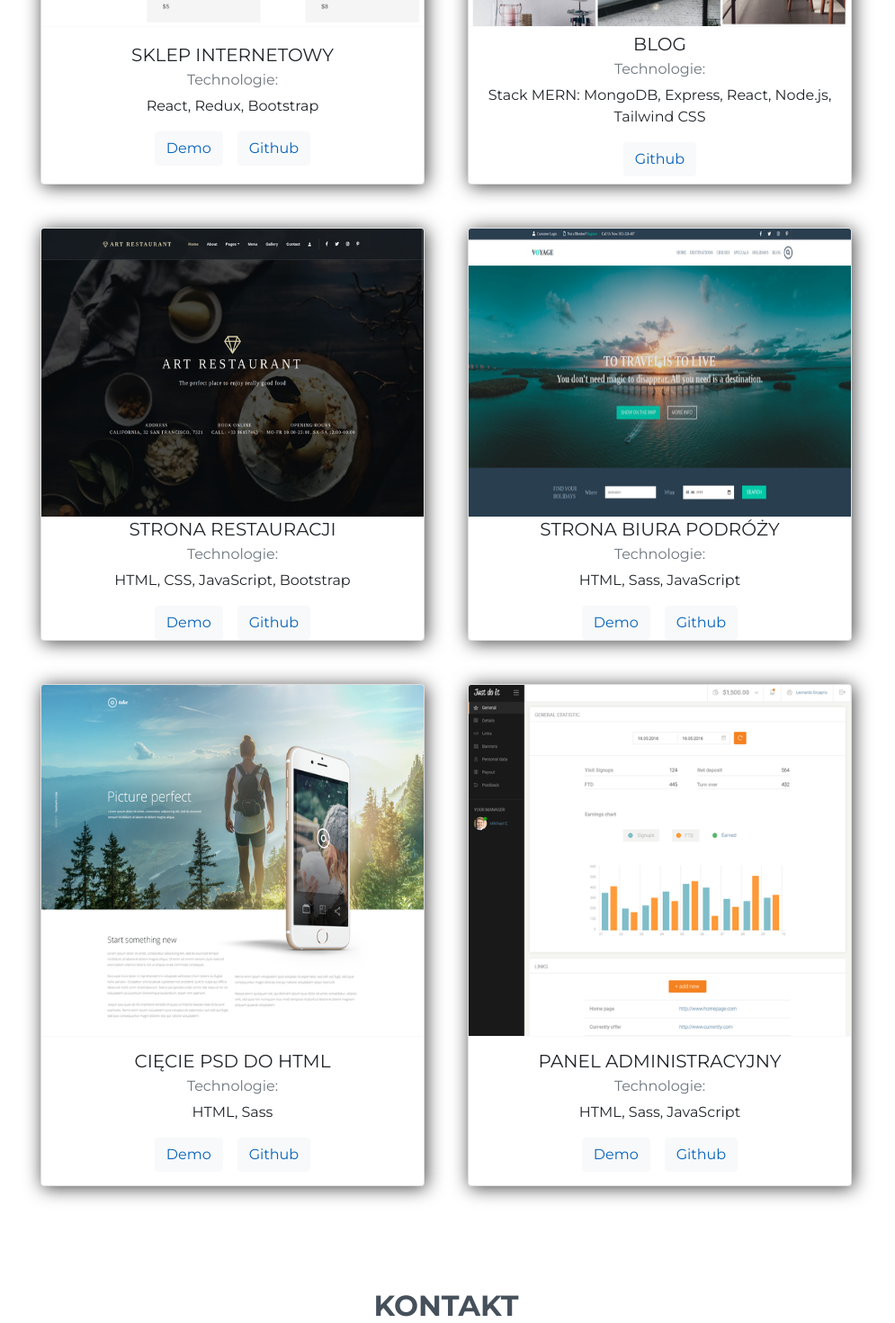
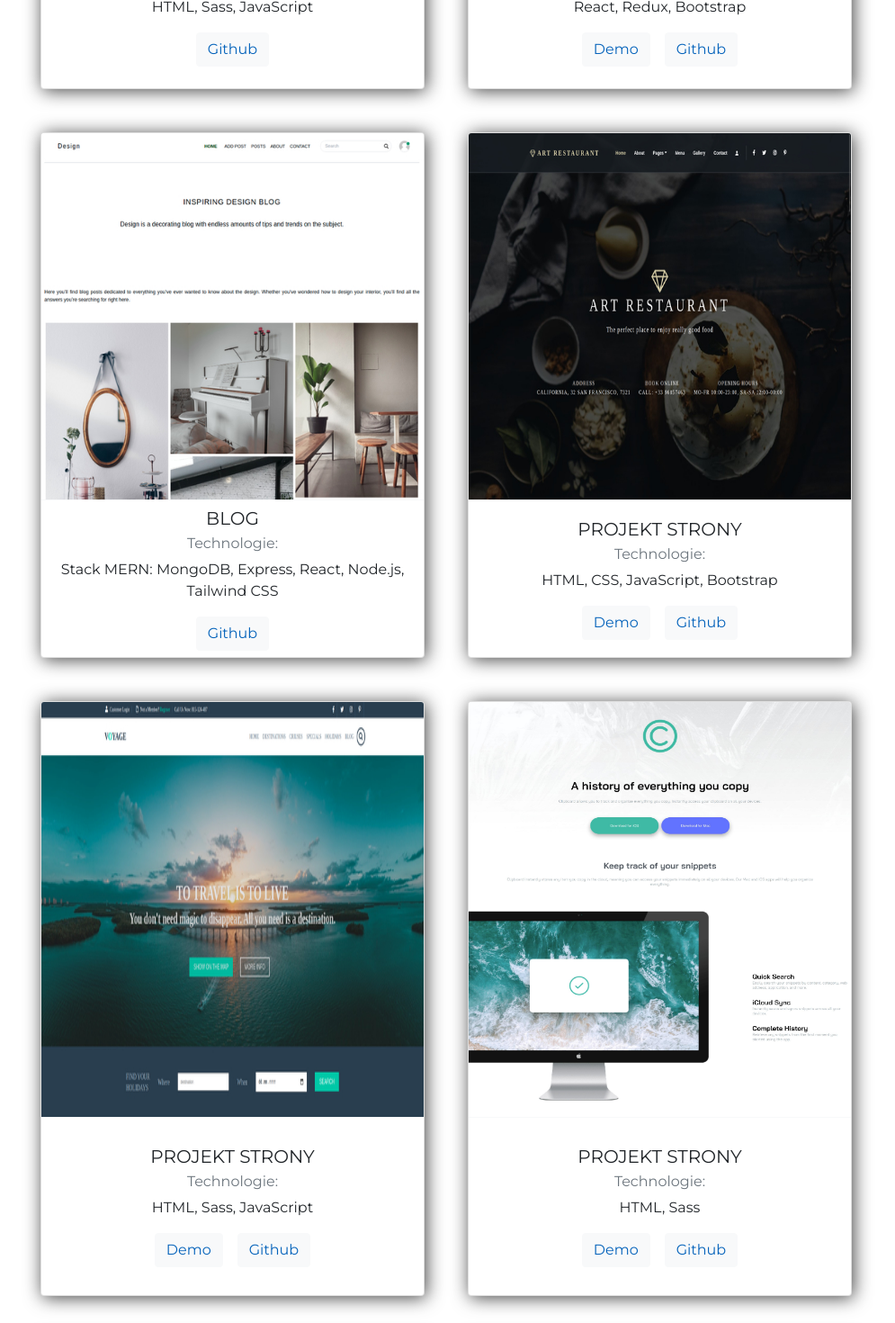
Before and after one commit to AnnaPawlik/Portfolio, a React (Create React App) app in the folder client/: page / in a window 1280 px wide. Shown: the part 3520-4990 px from the top of the page at 90% size, without its empty margins (144-1139 px from the left). Built offline with nearby package versions, Linux system fonts and the light colour scheme.

Commit message:
Add new project

```diff
--- a/client/src/components/features/Projects/Projects.js
+++ b/client/src/components/features/Projects/Projects.js
@@ -5,6 +5,7 @@ import { Link } from 'react-router-dom';
 import Psd_html from '../../images/Psd_html.jpg';
 import Panel_adm from '../../images/Panel_adm.jpg';
 import Restaurant from '../../images/Restaurant.jpg';
+import Projekt2 from '../../images/Projekt.jpeg';
 import Biuro from '../../images/Biuro.jpg';
 import Sklep_int from '../../images/Sklep_int.jpg';
 import Blog from '../../images/Blog.jpg';
@@ -29,6 +30,8 @@ class Projects extends React.Component {
                             </div>
                         </CardBody>
                     </Card>
+                </div>
+                <div className="d-flex flex-wrap justify-content-center">
                     <Card className="m-4 card">
                         <CardImg top width="100%" src={Projekt} alt="Card image cap" className="img"/>
                         <CardBody className="border-top border-light card-body">
@@ -40,9 +43,7 @@ class Projects extends React.Component {
                             </div>
                         </CardBody>
                     </Card>
-                </div>
-                <div className="d-flex flex-wrap justify-content-center">
-                    <Card className="m-4 card">
+                        <Card className="m-4 card">
                             <CardImg top width="100%" src={Sklep_int} alt="Card image cap" className="img"/>
                             <CardBody className="border-top border-light card-body">
                                 <CardTitle tag="h5" className="text-uppercase">Sklep internetowy</CardTitle>
@@ -54,6 +55,8 @@ class Projects extends React.Component {
                                 </div>
                             </CardBody>
                         </Card>
+                    </div>
+                <div className="d-flex flex-wrap justify-content-center">
                         <Card className="m-4 card">
                             <CardImg top width="100%" src={Blog} alt="Card image cap" className="img"/>
                             <CardBody className="border-top border-light card-body">
@@ -63,12 +66,10 @@ class Projects extends React.Component {
                                 <Link to={{pathname:"https://github.com/AnnaPawlik/Stack-MERN"}} target="_blank" className="link btn btn-light mx-2">Github</Link>
                             </CardBody>
                         </Card>
-                    </div>
-                <div className="d-flex flex-wrap justify-content-center">
                         <Card className="m-4 card" >
                             <CardImg top width="100%" src={Restaurant} alt="Card image cap" className="img"/>
                             <CardBody className="border-top border-light card-body">
-                                <CardTitle tag="h5" className="text-uppercase">Strona restauracji</CardTitle>
+                                <CardTitle tag="h5" className="text-uppercase">Projekt strony</CardTitle>
                                 <CardSubtitle tag="h6" className="mb-2 text-muted">Technologie:</CardSubtitle>
                                 <CardText>HTML, CSS, JavaScript, Bootstrap</CardText>
                                 <div>
@@ -77,15 +78,29 @@ class Projects extends React.Component {
                                 </div>
                             </CardBody>
                         </Card>
-                        <Card className="m-4 card">
+                    </div>
+                    <div className="d-flex flex-wrap justify-content-center">
+                    <Card className="m-4 card">
                             <CardImg top width="100%" src={Biuro} alt="Card image cap" className="img"/>
                             <CardBody className="border-top border-light card-body">
-                                <CardTitle tag="h5" className="text-uppercase">Strona biura podróży</CardTitle>
+                                <CardTitle tag="h5" className="text-uppercase">Projekt strony</CardTitle>
                                 <CardSubtitle tag="h6" className="mb-2 text-muted">Technologie:</CardSubtitle>
                                 <CardText>HTML, Sass, JavaScript</CardText>
                                 <div>
                                     <Link to={{pathname:"https://annapawlik.github.io/Travel_Project/"}} target="_blank" className="link btn btn-light mx-2">Demo</Link>
                                     <Link to={{pathname:"https://github.com/AnnaPawlik/Travel_Project"}} target="_blank" className="link btn btn-light mx-2">Github</Link>
+                                </div>
+                            </CardBody>
+                        </Card>
+                        <Card className="m-4 card">
+                            <CardImg top width="100%" src={Projekt2} alt="Card image cap" className="img"/>
+                            <CardBody className="border-top border-light card-body">
+                                <CardTitle tag="h5" className="text-uppercase">Projekt strony</CardTitle>
+                                <CardSubtitle tag="h6" className="mb-2 text-muted">Technologie:</CardSubtitle>
+                                <CardText>HTML, Sass</CardText>
+                                <div>
+                                    <Link to={{pathname:"https://annapawlik.github.io/Clipboard-landing-page/"}} target="_blank" className="link btn btn-light mx-2">Demo</Link>
+                                    <Link to={{pathname:"https://github.com/AnnaPawlik/Clipboard-landing-page"}} target="_blank" className="link btn btn-light mx-2">Github</Link>
                                 </div>
                             </CardBody>
                         </Card>
```
Also changed, not shown: client/src/components/images/Projekt.jpeg (added).
